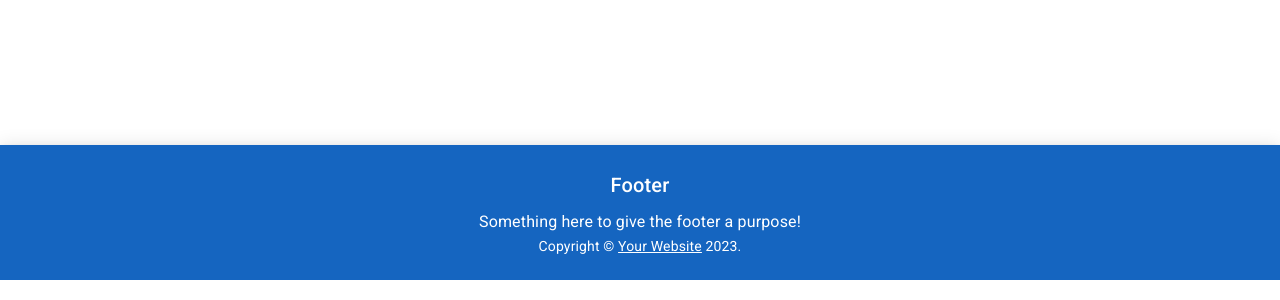
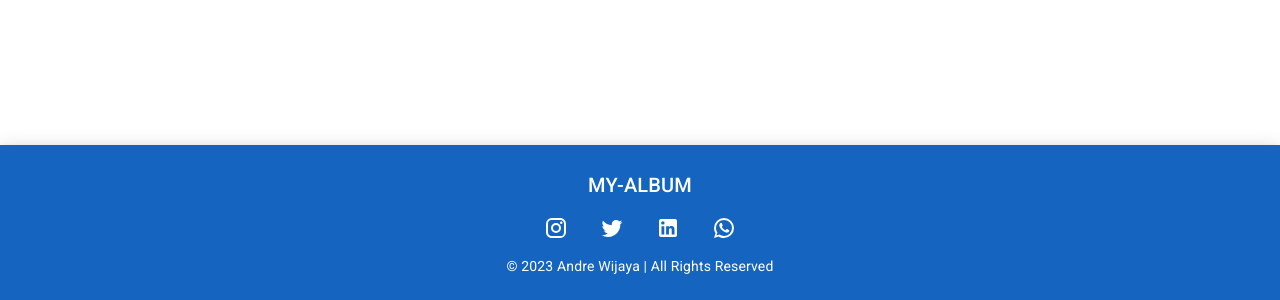
Before and after one commit to Andrewij21/Memory-App, a React (Vite) app: page / in a window 1280 px wide. Shown: the part 828-1128 px from the top of the page. Built offline with nearby package versions, Linux system fonts and the light colour scheme; no server answers.

Commit message:
refactor : add some icon and link

```diff
--- a/src/components/layout/FooterNavigation.jsx
+++ b/src/components/layout/FooterNavigation.jsx
@@ -1,15 +1,12 @@
-import { Paper, Typography, Link as LinkBase } from "@mui/material";
-import { Link } from "react-router-dom";
+import { Instagram, LinkedIn, Twitter, WhatsApp } from "@mui/icons-material";
+import { IconButton, Paper, Stack, Typography } from "@mui/material";
 
 function Copyright() {
   return (
     <Typography variant="body2" align="center">
-      {"Copyright © "}
-      <LinkBase component={Link} color="inherit" to="https://mui.com/">
-        Your Website
-      </LinkBase>{" "}
-      {new Date().getFullYear()}
-      {"."}
+      {"© "}
+      {new Date().getFullYear() + " "}
+      Andre Wijaya | All Rights Reserved
     </Typography>
   );
 }
@@ -27,16 +24,39 @@ export default function FooterNavigation() {
       square
     >
       <Typography variant="h6" component="h6" align="center" gutterBottom>
-        Footer
+        MY-ALBUM
       </Typography>
-      <Typography
+
+      <Stack
+        direction="row"
+        spacing={2}
+        justifyContent="center"
+        alignItems="center"
+        mb={1}
+      >
+        <IconButton size="medium" color="inherit">
+          <Instagram fontSize="medium" />
+        </IconButton>
+        <IconButton size="medium" color="inherit">
+          <Twitter fontSize="medium" />
+        </IconButton>
+        <IconButton size="medium" color="inherit">
+          <LinkedIn fontSize="medium" />
+        </IconButton>
+        <IconButton size="medium" color="inherit">
+          <WhatsApp fontSize="medium" />
+        </IconButton>
+      </Stack>
+
+      {/* <Typography
         variant="subtitle1"
         align="center"
         // color="text.secondary"
         component="p"
+        gutterBottom
       >
         Something here to give the footer a purpose!
-      </Typography>
+      </Typography> */}
       <Copyright />
     </Paper>
   );
```
